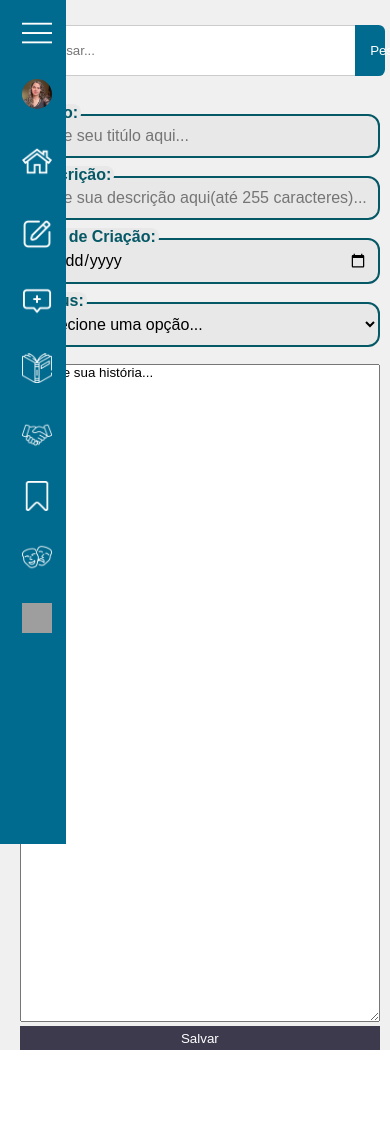
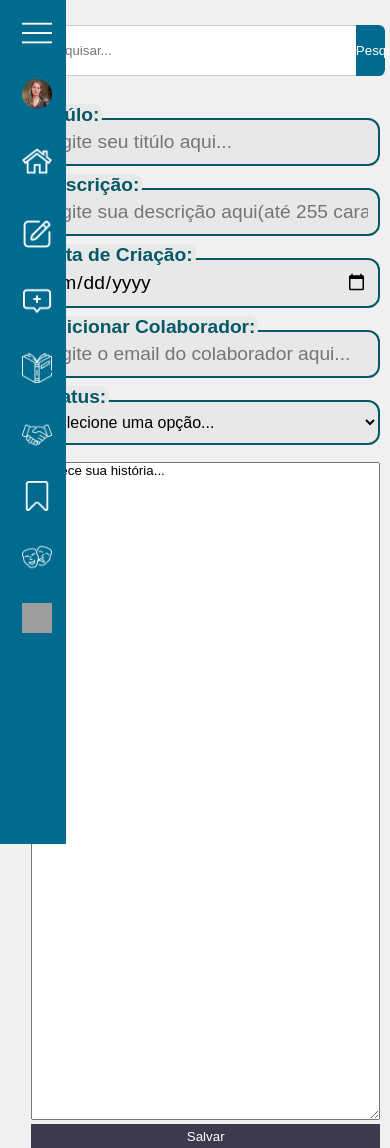
Before and after one commit to GabiVictoria/Apollo, a Flask app: page /criar_historia in a window 390 px wide; the page is wider, and only the part inside the window is pictured. Before the commit the page ends 1050 px from the top of that part, so only its background shows below. Run offline with Flask 3, Linux system fonts and the light colour scheme; some libraries are stand-ins or nearby versions; grey boxes are pictures that could not be loaded.

Commit message:
responsividade

```diff
--- a/apollo/app.py
+++ b/apollo/app.py
@@ -49,6 +49,11 @@ def salvar_historia():
     salvar_texto(con,descricao,texto, data_criacao,status,titulo)
     return render_template("home.html")
 
+@app.route('/home', methods=['GET'])
+def obter_historias():
+    historias = obter_textos(con)  # Função para buscar as histórias do banco de dados
+    return render_template('home.html', historias=historias)
+
 @app.route('/')
 def login():
     return render_template('login.html')
@@ -58,9 +63,6 @@ def login():
 def cadastro():
     return render_template('cadastro.html')
 
-@app.route('/home')
-def home():
-    return render_template('home.html')
 
 @app.route('/criar_historia')
 def criar_historia():
--- a/apollo/static/css/home.css
+++ b/apollo/static/css/home.css
@@ -33,6 +33,9 @@ main {
     width: 86vw;
     margin-bottom: 20px;
 
+}
+.search-bar ::placeholder{
+    padding-left: 5px;
 }
 
 .search-bar button {
@@ -175,6 +178,7 @@ main {
     width: 93vw;
     max-height: 30vh;
     transition: all 0.3s ease;
+
 }
 
 .story-image img {
@@ -328,3 +332,49 @@ main {
     background: #e8e8e8;
     margin-bottom: 2vh;
   }
+
+  @media screen and (max-width: 1025px) {
+    .sidebar{
+        width: 8vw;
+
+    }
+    main{
+        padding-left: 8vw;
+    }
+    .search-bar{width: 89.5vw;}
+    .carousel{width: 89.5vw}
+    .carousel-image{width: 99.9%;}
+    .story{width: 89.5vw}
+    .story-content p{
+        font-size: 1.2rem;
+    }
+    .story-content h2{
+        font-size: 1.8rem;
+    }
+    .buttons .read-more, .collaborate{
+        font-size: 1rem;
+    }
+    .search-bar input{width: 83;}
+    .search-bar button{
+      padding: 0px;
+    }
+    .inputinho{width: 89.5vw;
+
+}
+    .inputinho label{
+        font-size: 1.2rem;
+      }
+
+      .inputinho input.input {
+        font-size: 1.2rem;
+      }
+      #area1{
+        width: 89.5vw;
+
+    }
+    .criar{
+        width: 89.5vw;
+
+    }
+
+  }
--- a/apollo/templates/historia.html
+++ b/apollo/templates/historia.html
@@ -4,6 +4,7 @@
     <meta charset="UTF-8">
     <meta name="viewport" content="width=device-width, initial-scale=1.0">
     <title>Apollo</title>
+    <link rel="shortcut icon" href="static/assets/livro.svg" type="image/x-icon">
     <link rel="stylesheet" href="static/css/home.css">
   <script type="text/javascript" src="nicEdit-latest.js"></script>
   <script type="text/javascript">
@@ -37,7 +38,7 @@
 
 </aside>
 
-<main>
+<main class="mhistoria">
     <div class="search-bar">
         <input type="text" placeholder="Pesquisar...">
         <button>Pesquisar</button>
@@ -52,7 +53,8 @@
             <input type="text" placeholder="Digite sua descrição aqui(até 255 caracteres)..." name="descricao" class="input" required>
             <label for="input" class="text">Data de Criação:</label>
             <input type="date" placeholder="Digite a data do início do desenvolvimento" name="data_criacao" class="input" required>
-
+            <label for="input" class="text">Adicionar Colaborador:</label>
+            <input type="email" placeholder="Digite o email do colaborador aqui..." name="email" class="input" required>
             <label for="status">Status:</label>
             <select id="status" name="status" required>
               <option value="" disabled selected>Selecione uma opção...</option>
@@ -60,6 +62,7 @@
               <option value="concluido">Concluído</option>
               <option value="abandonado">Abandonado</option>
             </select>
+
         </div>
         <textarea name="area1" id="area1">Comece sua história...</textarea>
         <button class="criar" type="submit"><span class="criar-content" >Salvar</span></button>
```
Also changed, not shown: apollo/arquivo.py (+15 -0 lines), apollo/static/css/style.css (+49 -1 lines), apollo/templates/home.html (+6 -7 lines).
